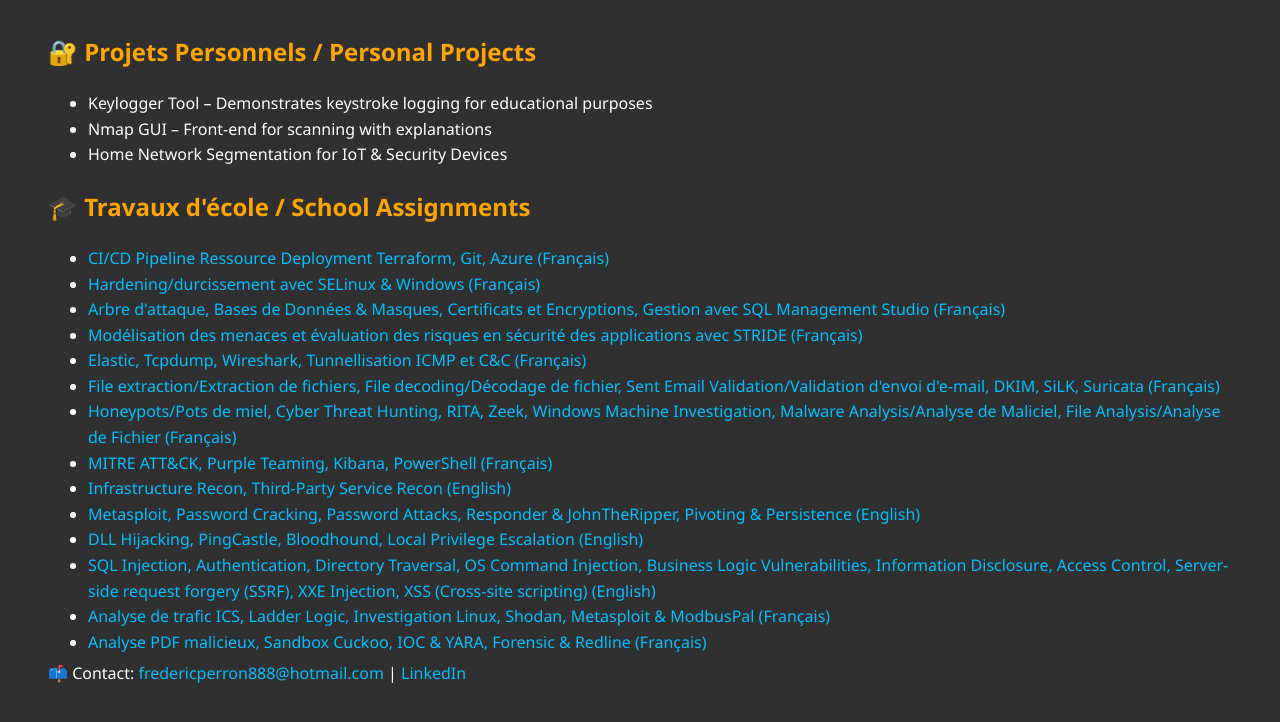
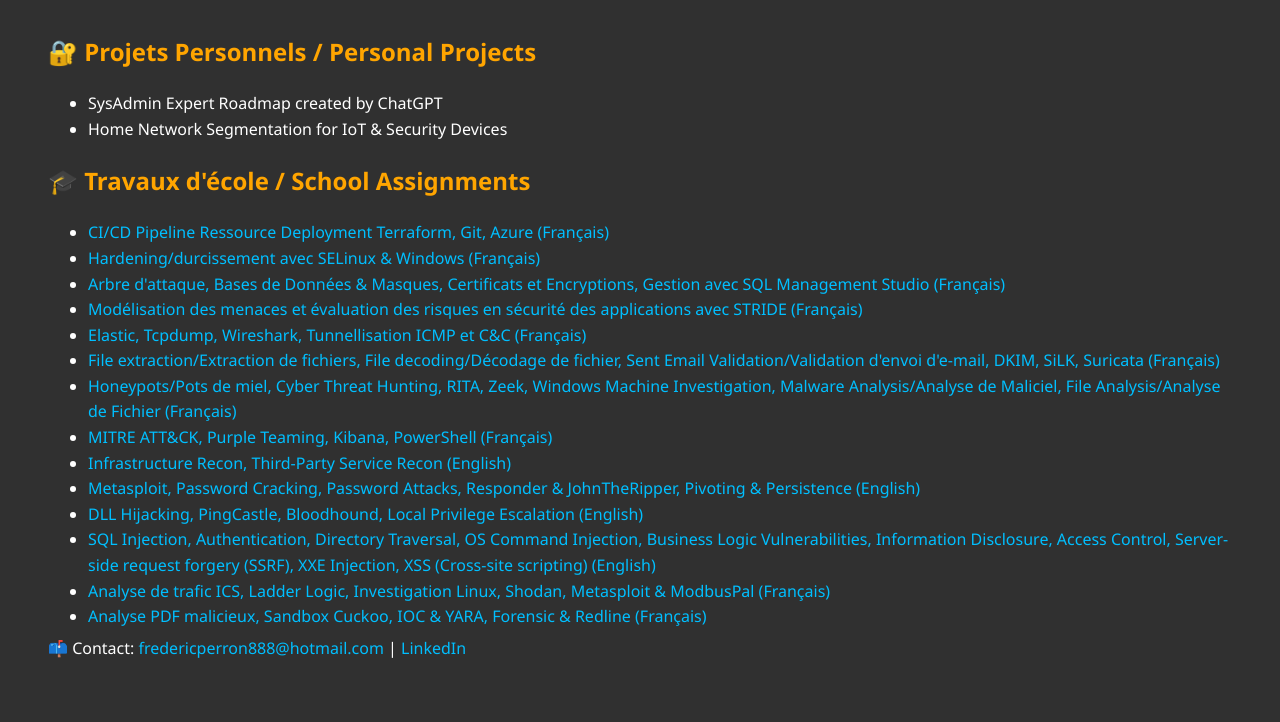
Before and after one commit to perrfred/perrfred.github.io, a plain HTML site: page index.html in a window 1280 px wide. Shown: the part 208-930 px from the top of the page. Drawn offline with Linux system fonts and the light colour scheme.

Commit message:
Update index.html

```diff
--- a/index.html
+++ b/index.html
@@ -19,8 +19,7 @@
 
   <h2>🔐 Projets Personnels / Personal Projects</h2>
   <ul>
-    <li>Keylogger Tool – Demonstrates keystroke logging for educational purposes</li>
-    <li>Nmap GUI – Front-end for scanning with explanations</li>
+    <li>SysAdmin Expert Roadmap created by ChatGPT</li>
     <li>Home Network Segmentation for IoT & Security Devices</li>
   </ul>
 
```
